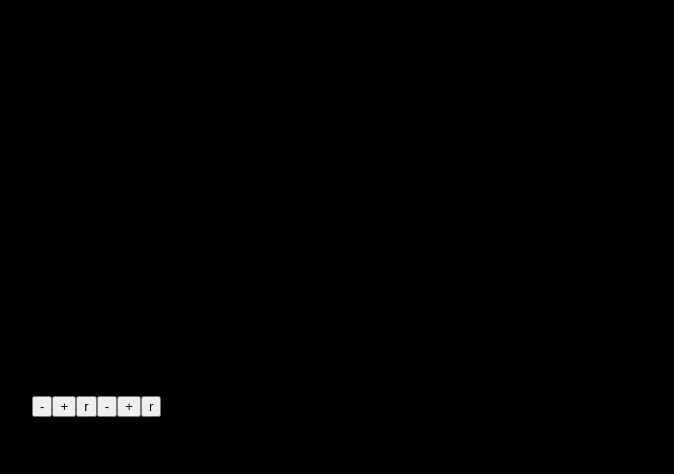
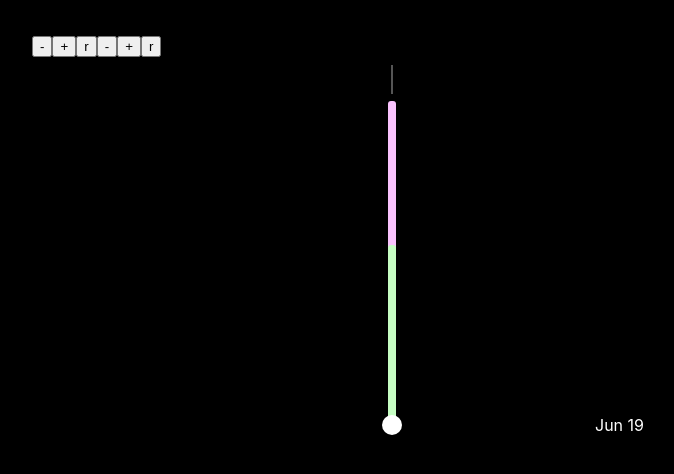
Before and after one commit to AGBrown/g-stuff-simple-clock, a React (Create React App) app: page / in a window 1280 px wide. Shown: the top 474 px of the page, without its empty margins (248-922 px from the left). Built offline with nearby package versions, Linux system fonts and the light colour scheme.

Commit message:
Render date from props

```diff
--- a/src/App.tsx
+++ b/src/App.tsx
@@ -1,14 +1,18 @@
 import React from 'react';
 import './App.css';
 import ButtonsIncrements from './ButtonsIncrements';
+import ClockFace from './ClockFace';
 
 function App(props: { msg: string }) {
+  var date = new Date(Date.now());
+  var dateProps = { date };
   return (
     <div className="App">
       <header>
           {props.msg}
       </header>
       <ButtonsIncrements />
+      <ClockFace { ...dateProps } />
     </div>
   );
 }
--- a/src/ClockFace.tsx
+++ b/src/ClockFace.tsx
@@ -2,11 +2,17 @@ import React from 'react';
 import './App.css';
 
 interface IClockFaceProps {
-
+  date: Date
 }
 
 function ClockFace(props: IClockFaceProps) {
   var hands = ["second", "min", "hour"];
+  // format date as MMM dd
+  var displayDate = props.date.toLocaleDateString("en-US", {
+    month: "short",
+    day: "numeric"
+  });
+
   return (
     <div className="clock">
     <div className="clock-face">
@@ -18,7 +24,7 @@ function ClockFace(props: IClockFaceProps) {
         )}
       </div>
       <div className="date-container">
-        <p className="date">JUL 31</p>
+        <p className="date">{displayDate}</p>
       </div>
 
       {[hands.map(x =>
```
Also changed, not shown: 1 other file (tests, documents, lock files or other folders).
